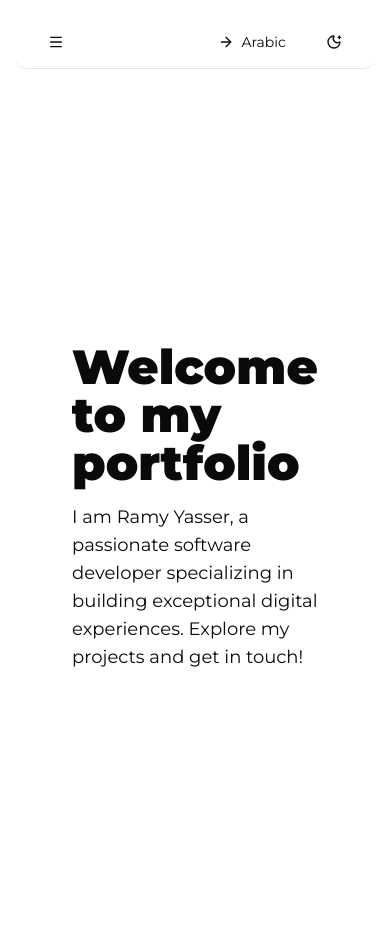
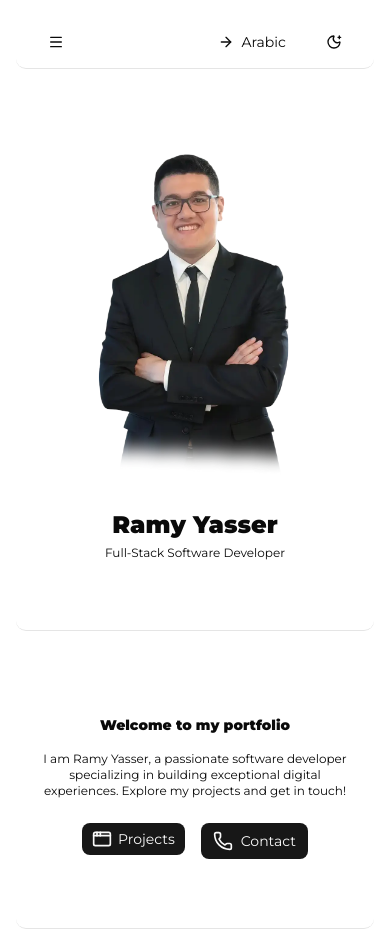
Before and after one commit to ZingerEngineer/ramy-yasser-portfolio-reactjs, a React (Vite) app: page / in a window 390 px wide. Built offline with nearby package versions, Linux system fonts and the light colour scheme.

Commit message:
[Enhanced] Home Page:
- Responsive design.
- Simple.

```diff
--- a/src/pages/Home.tsx
+++ b/src/pages/Home.tsx
@@ -2,19 +2,67 @@
 // Migrated from: ramy-yasser-portfolio/src/app/[locale]/page.tsx
 // Home page component
 
+import { AppWindow, Phone } from 'lucide-react';
 import { useTranslation } from 'react-i18next';
+import ramyYasser from '@/assets/images/ramy-formal.webp';
+import { CoolLink } from '@/components/customUi/CoolLink';
+import SectionCard from '@/components/customUi/SectionCard';
+import { useBreakpoint } from '@/hooks/useBreakPoint';
 
 export function Home() {
+	const breakpoint = useBreakpoint();
 	const { t } = useTranslation();
 
 	return (
-		<main className="flex min-h-screen flex-col items-center justify-center p-24">
-			<section className="">
-				<div>
-					<h1 className="font-black text-5xl">{t('Home.welcome')}</h1>
-					<p className="mt-4 text-lg">{t('Home.description')}</p>
+		<main className="flex min-h-screen flex-col items-center justify-center">
+			<SectionCard id={'image-section'} className="mt-0">
+				{breakpoint !== 'mobile' && (
+					<div className="flex flex-row items-center justify-center gap-8 w-full pt-10">
+						<img
+							src={ramyYasser}
+							alt={t('Home.imageAlt')}
+							className="min-w-1/5 max-w-1/3 aspect-auto"
+						/>
+						<div className="flex flex-col justify-center">
+							<h1 className="font-black lg:text-7xl md:text-5xl text-2xl">{t('Home.name')}</h1>
+							<p className="lg:mt-4 lg:text-2xl md:mt-2 md:text-lg mt-1 text-xs">
+								{t('Home.profession')}
+							</p>
+						</div>
+					</div>
+				)}
+				{breakpoint === 'mobile' && (
+					<div className="flex flex-col items-center justify-center gap-4 w-full">
+						<img
+							src={ramyYasser}
+							alt={t('Home.imageAlt')}
+							className="max-w-[70%] h-auto aspect-auto"
+						/>
+						<div className="flex flex-col justify-center">
+							<h1 className="font-black lg:text-7xl md:text-5xl text-2xl">{t('Home.name')}</h1>
+							<p className="lg:mt-4 lg:text-2xl md:mt-2 md:text-lg mt-1 text-xs">
+								{t('Home.profession')}
+							</p>
+						</div>
+					</div>
+				)}
+			</SectionCard>
+			<SectionCard id={'welcome-message-section'} className="my-0 justify-center">
+				<div className="flex flex-col items-center justify-center text-center">
+					<h1 className="font-black lg:text-5xl md:text-3xl text-sm">{t('Home.welcome')}</h1>
+					<p className="lg:text-lg md:text-sm text-xs mt-4">{t('Home.description')}</p>
+					<div className="mt-6 flex flex-row gap-4">
+						<CoolLink size="sm" variant="default" to="/projects">
+							<AppWindow className="size-5" />
+							{t('Home.projects')}
+						</CoolLink>
+						<CoolLink variant="default" to="/contact">
+							<Phone className="size-5" />
+							{t('Home.contact')}
+						</CoolLink>
+					</div>
 				</div>
-			</section>
+			</SectionCard>
 		</main>
 	);
 }
```
